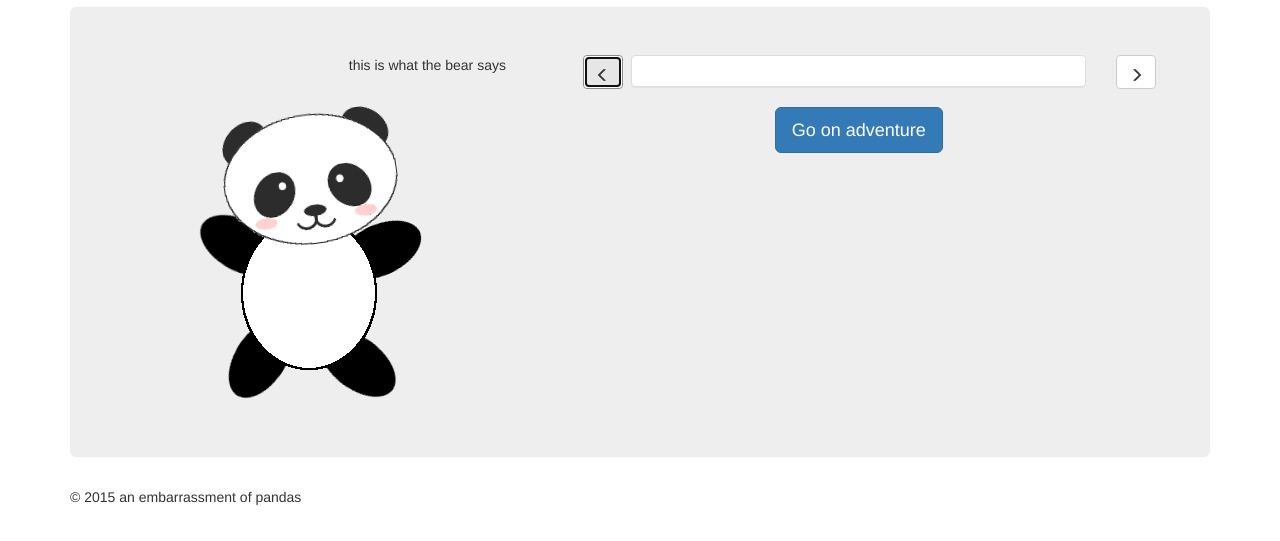
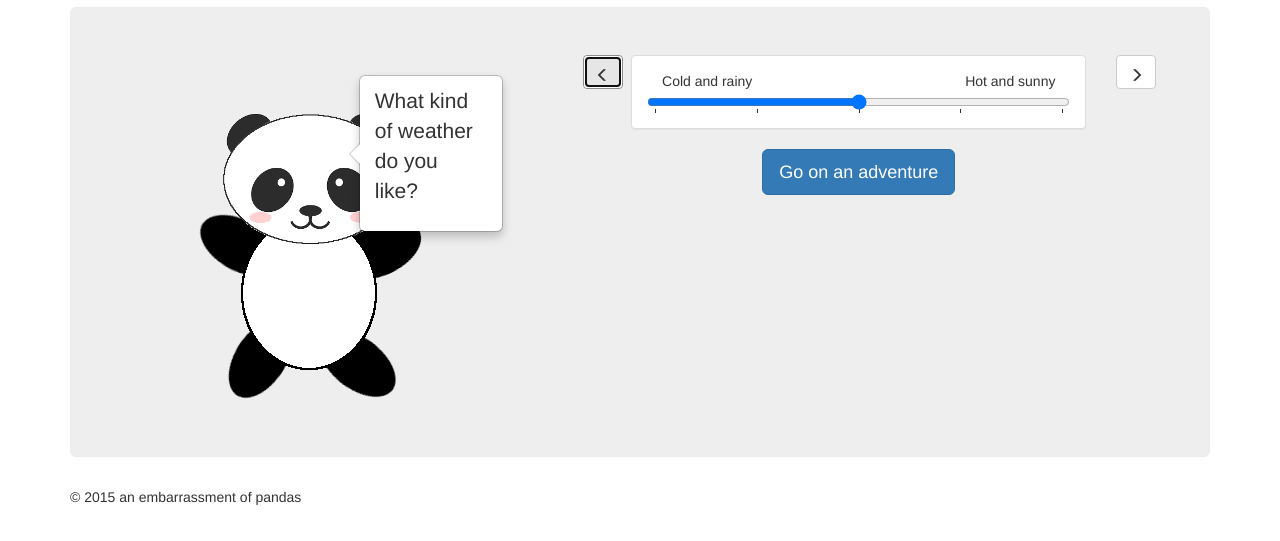
Before and after one commit to ed-buuteeq/bookingbear, a website: page app/index.html in a window 1280 px wide. Both pictures are taken after a click on the button 602 px from the left and 121 px from the top of the page. Shown: the part 49-590 px from the top of the page. Drawn offline with nearby package versions, Linux system fonts and the light colour scheme.

Commit message:
add the button handlers to the index page. next, previous, adventure, and range buttons.

```diff
--- a/app/index.html
+++ b/app/index.html
@@ -6,6 +6,7 @@
     <link href="styles/html5reset-1.6.1.css" type="text/css" rel="stylesheet" />
 	<link href="styles/styles.css" type="text/css" rel="stylesheet" />
     <link rel="stylesheet" href="../bower_components/bootstrap/dist/css/bootstrap.min.css" type="text/css">
+
 </head>
 <body>
     <div class="container">
@@ -22,15 +23,20 @@
 	    			</div>
 			    </div>
 			    <div class="col-xs-4 col-sm-6">
-			        <div class="bear-text">
-			  			this is what the bear says
-			  		</div>
+			        <div class="popover-panda">
+				        <div class="popover right">
+				        	<div class="arrow"></div>
+				        	<div class="popover-content">
+				        		<p>What kind of weather do you like?</p>
+				        	</div>
+				        </div>
+			        </div>
 			    </div>
 			  </div>
 			  <div class="col-md-7">
 
 				<div class="col-xs-1 col-sm-1">
-			        <button class="btn btn-default">
+			        <button class="btn btn-default btn-left">
 				   		<span class="glyphicon glyphicon-menu-left"></span>
 					</button>
 			    </div>
@@ -38,15 +44,34 @@
 
 			        <div class="panel panel-default">
 					  	<div class="panel-body">
-
+							<div class="col-xs-6 col-sm-6">
+						        <div class="range-left text-left">
+						        	Cold and rainy
+						        </div>
+						    </div>
+						    <div class="col-xs-6 col-sm-6">
+						        <div class="range-right text-right">
+						        	Hot and sunny
+						        </div>
+						    </div>
+							<div class="vacation-attribute-range">
+								<input type="range" name="points" min="1" max="5" step="1" list="steplist">
+								<datalist id="steplist">
+								    <option>1</option>
+								    <option>2</option>
+								    <option>3</option>
+								    <option>4</option>
+								    <option>5</option>
+								</datalist>
+							</div>
 					  	</div>
 					</div>
 					<div class="text-center">
-						<button type="button" class="btn btn-primary btn-lg">Go on adventure</button>
+						<button type="button" class="btn btn-adventure btn-primary btn-lg">Go on an adventure</button>
 					</div>
 			    </div>
 			    <div class="col-xs-1 col-sm-1">
-			        <button class="btn btn-default">
+			        <button class="btn btn-default btn-right">
 				    	<span class="glyphicon glyphicon-menu-right"></span>
 					</button>
 			  </div>
@@ -65,8 +90,7 @@
 	<script type="text/javascript" src="https://cdnjs.cloudflare.com/ajax/libs/gsap/1.18.0/plugins/CSSPlugin.min.js"></script>
 	<script type="text/javascript" src="https://cdnjs.cloudflare.com/ajax/libs/gsap/1.17.0/easing/EasePack.min.js"></script>
 	<script type="text/javascript" src="../bower_components/bootstrap/dist/js/bootstrap.min.js"></script>
+    <script type="text/javascript" src="scripts/app.js"></script>
 	<script type="text/javascript" src="data/data.js"></script>
-	<script type="text/javascript" src="scripts/panda.js"></script>
-    <script type="text/javascript" src="scripts/app.js"></script>
 </body>
 </html>
--- a/app/scripts/app.js
+++ b/app/scripts/app.js
@@ -1,5 +1,10 @@
 $(function(){
     initPanda();
+
+    // initialize the button handlers
+    $('.btn-left').click(QuestionBear.prev);
+    $('.btn-right').click(QuestionBear.next);
+    $('.btn-adventure').click(QuestionBear.cityList);
 });
 
 function getUrlParameter(sParam) {
@@ -18,6 +23,82 @@ function getUrlParameter(sParam) {
 
 function initPanda() {
     var $panda = $("#bear");
-    TweenLite.to($panda, 3, { left: '50px' , delay: 0});
-    pandaTalk($panda, 3);
+    TweenLite.to($panda, 3, { left: '50px' , delay: 0, onComplete:QuestionBear.firstQuestion});
 }
+
+
+
+
+
+var QuestionBear = function() {
+    var questionIndex = 0;
+
+
+    var questions = ['What kind of weather do you like?',
+    'What kind of places do you usually like to run around in? I usually hangout in bamboo forests.',
+    'Do you like to party? I\'m usually asleep by dusk.',
+    'Whats your price range? I don\'t have a job right now so mines pretty modest.',
+    'Do you usually care about the food of the place you travel? I love places with raw bamboo, it my favorite dish.',
+    'Sometimes traveling can be tough when you cant communicate, is that imporatant to you?'];
+
+    var ranges = [
+        {
+          "min": "Cold and rainy",
+          "max": "Hot and sunny"
+        },
+        {
+          "min": "Frolic in nature",
+          "max": "The concrete jungle"
+        },
+        {
+          "min": "Tea and a cookie",
+          "max": "All night rave"
+        },
+        {
+          "min": "On a budget",
+          "max": "Gold bath!"
+        },
+        {
+          "min": "Mickey Ds",
+          "max": "Fickle foodie"
+        },
+        {
+          "min": "Speak American",
+          "max": "Je suis polygot"
+        }
+      ];
+
+    function showFirstQuestion(){
+        $('.popover-panda .popover').show();
+    }
+
+
+    function nextQuestion(){
+        if (questionIndex < questions.length - 1){
+            questionIndex += 1;
+            $('.popover-panda .popover-content p').html(questions[questionIndex]);
+            $('.range-left').text(ranges[questionIndex].min);
+            $('.range-right').text(ranges[questionIndex].max);
+        }
+    }
+
+    function previousQuestion(){
+        if (questionIndex > 0){
+            questionIndex -= 1;
+            $('.popover-panda .popover-content p').html(questions[questionIndex]);
+            $('.range-left').text(ranges[questionIndex].min);
+            $('.range-right').text(ranges[questionIndex].max);
+        }
+    }
+
+    function goToCityList(){
+        location.href = 'citylist.html?id=' + $('input[type="range"]').val();
+    }
+
+    return {
+        firstQuestion: showFirstQuestion,
+        next: nextQuestion,
+        prev: previousQuestion,
+        cityList: goToCityList
+    }
+}();
--- a/app/styles/styles.css
+++ b/app/styles/styles.css
@@ -91,3 +91,11 @@ button {
 .btn .glyphicon {
 	vertical-align: middle;
 }
+.popover-panda .popover {
+  position: relative;
+  display: none;
+  margin: 20px;
+}
+.vacation-attribute-range {
+	margin-top: 20px;
+}
```
